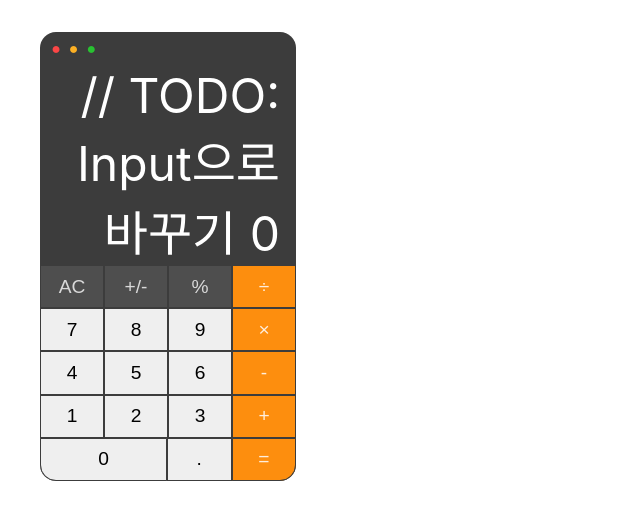
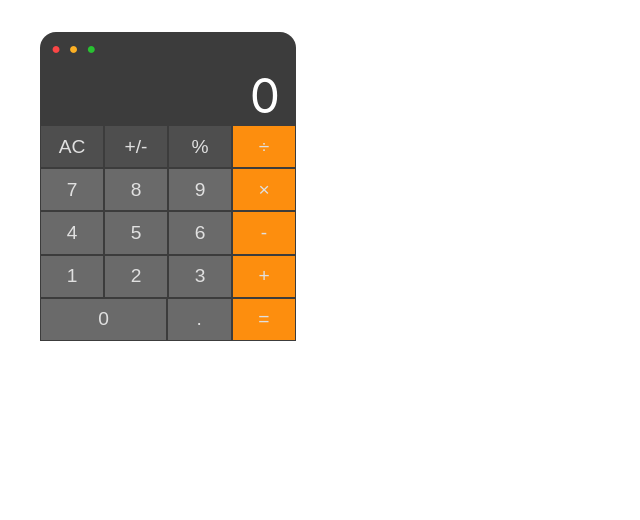
Before and after one commit to Study-Sukki/calculator, a Vue app: page / in a window 1280 px wide. Shown: the top 520 px of the page, without its empty margins (0-640 px from the left). Built offline with nearby package versions, Linux system fonts and the light colour scheme.

Commit message:
refactor : 계산기 UI 구조개선 (#3)
* refactor : 계산기 UI 구조개선

* chore: EOF 수정

```diff
--- a/src/App.vue
+++ b/src/App.vue
@@ -11,78 +11,51 @@
         ●
       </div>
     </div>
-    <div class="result"> // TODO: Input으로 바꾸기
+    <div class="result">
       0
     </div>
     <div class="keypad">
-      <button class="etc">
-        AC
-      </button>
-      <button class="etc">
-        +/-
-      </button>
-      <button class="etc">
-        %
-      </button>
-      <button class="rule">
-        ÷
-      </button>
+      <RuleButton rule="AC" isComplex />
+      <RuleButton rule="+/-" isComplex />
+      <RuleButton rule="%" isComplex />
+      <RuleButton rule ="÷"/>
     </div>
     <div class="keypad">
-      <button class="number">
-        7
-      </button>
-      <button class="number">
-        8
-      </button>
-      <button class="number">
-        9
-      </button>
-      <button class="rule">
-        ×
-      </button>
+      <NumberButton number="7"/>
+      <NumberButton number="8"/>
+      <NumberButton number="9"/>
+      <RuleButton rule ="×"/>
     </div>
     <div class="keypad">
-      <button class="number">
-        4
-      </button>
-      <button class="number">
-        5
-      </button>
-      <button class="number">
-        6
-      </button>
-      <button class="rule">
-        -
-      </button>
+      <NumberButton number="4"/>
+      <NumberButton number="5"/>
+      <NumberButton number="6"/>
+      <RuleButton rule ="-"/>
     </div>
     <div class="keypad">
-      <button class="number">
-        1
-      </button>
-      <button class="number">
-        2
-      </button>
-      <button class="number">
-        3
-      </button>
-      <button class="rule">
-        +
-      </button>
+      <NumberButton number="1"/>
+      <NumberButton number="2"/>
+      <NumberButton number="3"/>
+      <RuleButton rule ="+"/>
     </div>
     <div class="keypad">
-      <button class="number zero">
-        0
-      </button>
-      <button class="number">
-        .
-      </button>
-      <button class="rule sum">
-        =
-      </button>
+      <NumberButton number="0" class="zero"/>
+      <NumberButton number="."/>
+      <RuleButton rule ="="/>
     </div>
   </div>
 </template>
+<script>
+import NumberButton from './components/NumberButton.vue'
+import RuleButton from './components/RuleButton.vue'
+
+export default {
+  components: {
+    NumberButton,
+    RuleButton,
+  },
+}
+</script>
 
 <style lang="scss" scoped>
 .container{
@@ -108,29 +81,8 @@
   }
   .keypad{
     display: flex;
-
-    > button {
-      flex: 1;
-      border:0.3px solid #3C3C3C;
-      width:4rem;
-      font-size: 1.2rem;
-      padding:0.6rem 0;
-      text-align:center;
-    }
-    .etc{
-      background-color:#4E4E4E;
-      color:#D9D9D9;
-    }
-    .rule {
-      color:#FFEEDC;
-      background-color:#FD8E0E;
-    }
     .zero{
       flex: 2;
-      border-bottom-left-radius:1rem;
-    }
-    .sum{
-      border-bottom-right-radius:1rem;
     }
   }
 }
--- /dev/null
+++ b/src/components/NumberButton.vue
@@ -0,0 +1,38 @@
+<template>
+  <button class="number-button">
+    {{ number }}
+  </button>
+</template>
+
+<script>
+export default {
+  name: 'NumberButton',
+  props: {
+    number: {
+      type: String,
+      required: false,
+      default: "test"
+    }
+  },
+  data () {
+    return {
+
+    }
+  },
+  methods: function () {
+
+  },
+};
+</script>
+<style lang="scss" scoped>
+.number-button {
+  flex: 1;
+  border: 1px solid #3C3C3C;
+  width:4rem;
+  font-size: 1.2rem;
+  padding:0.6rem 0;
+  text-align:center;
+  background-color:#6A6A6A;
+  color: #E0E0E0;
+}
+</style>
--- /dev/null
+++ b/src/components/RuleButton.vue
@@ -0,0 +1,50 @@
+<template>
+  <button
+    class="rule-button"
+    :class="{ 'complex': isComplex }"
+  >
+    {{ rule }}
+  </button>
+</template>
+
+<script>
+export default {
+  name: 'RuleButton',
+  props: {
+    rule: {
+      type: String,
+      required: true,
+    },
+    isComplex: {
+      type: Boolean,
+      required: false,
+      default: false,
+    }
+  },
+  data () {
+    return {
+
+
+    }
+  },
+  methods: function () {
+
+  },
+};
+</script>
+<style lang="scss" scoped>
+
+.rule-button {
+  flex: 1;
+  border: 1px solid #3C3C3C;
+  width:4rem;
+  font-size: 1.2rem;
+  padding:0.6rem 0;
+  text-align:center;
+  background-color:#FD8E0E;
+  color: #E0E0E0;
+}
+.complex {
+  background-color: #4E4E4E;
+}
+</style>
```
